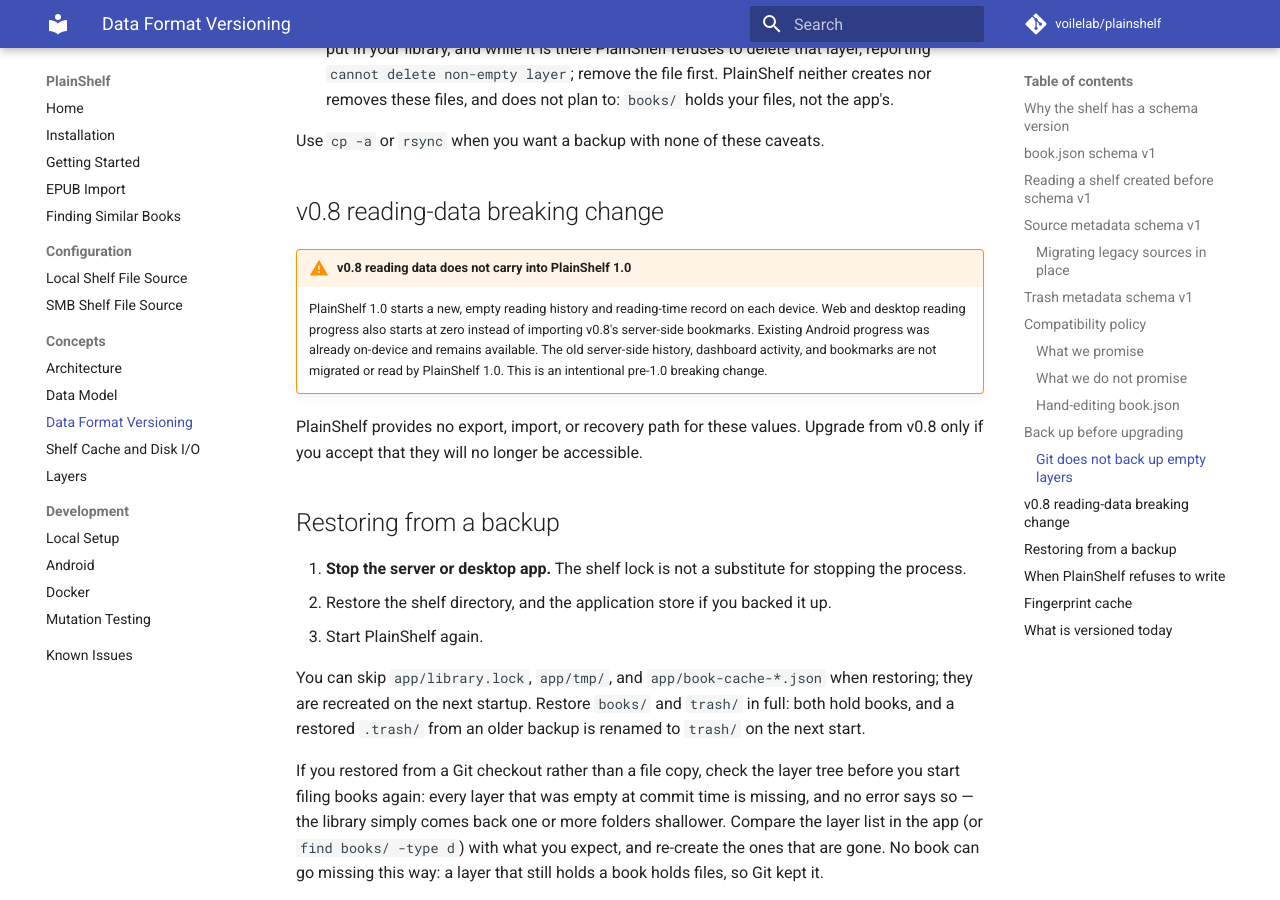
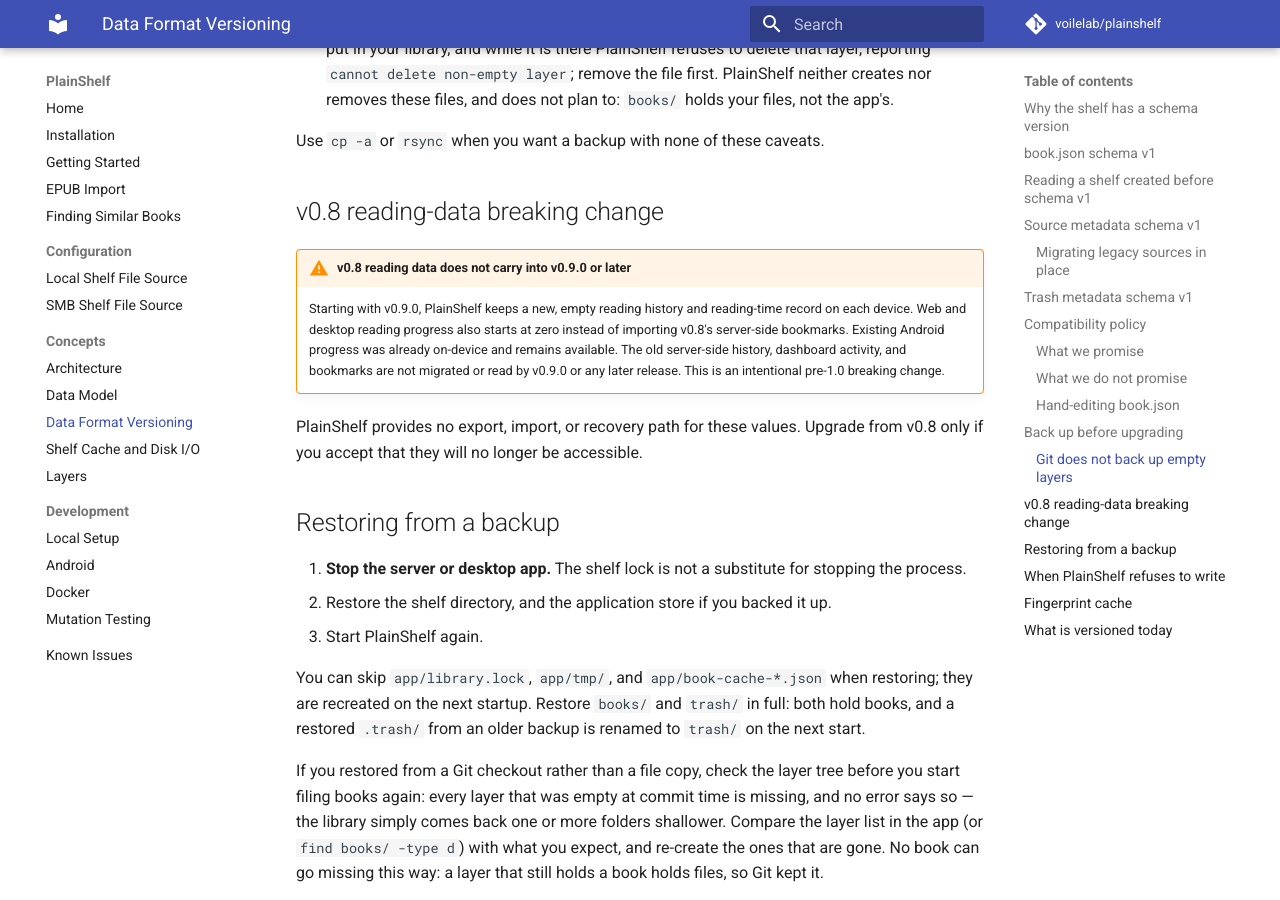
Before and after one commit to voilelab/plainshelf, an MkDocs documentation site: the page built from docs/concepts/data-format-versioning.md, in a window 1280 px wide and 900 px high, scrolled down 9336 px. Built offline with MkDocs 1.6.1 and Material for MkDocs 9.7.7, drawn with Linux system fonts in a browser that asks for light colours; comment, search, counter and statistics services are not loaded.

Commit message:
docs: name v0.9.0, not 1.0, as the v0.8 reading-data reset boundary
The v0.8 reading-data warnings said the reset lands "into PlainShelf 1.0",
which postponed a destructive boundary that already happened. CHANGELOG's
[v0.9.0] section (released 2026-08-15) carries the Breaking (pre-1.0) entries
that moved reading history, reading time, and progress to per-device storage
without migrating v0.8's server-side values. A user upgrading v0.8 -> the
already-released v0.9.0 loses that data now, so both warning boxes now name
v0.9.0 (and later) as the boundary instead of a future 1.0.

Docs only; mkdocs build --strict passes.

Co-Authored-By: Claude Opus 4.8 <noreply@anthropic.com>
Claude-Session: https://claude.ai/code/session_01Mh4QV2uXWJpLg9NvyFryYD

```diff
--- a/docs/concepts/data-format-versioning.md
+++ b/docs/concepts/data-format-versioning.md
@@ -416,13 +416,14 @@ Use `cp -a` or `rsync` when you want a backup with none of these caveats.
 
 ## v0.8 reading-data breaking change
 
-!!! warning "v0.8 reading data does not carry into PlainShelf 1.0"
-    PlainShelf 1.0 starts a new, empty reading history and reading-time record
-    on each device. Web and desktop reading progress also starts at zero instead
-    of importing v0.8's server-side bookmarks. Existing Android progress was
-    already on-device and remains available. The old server-side history,
-    dashboard activity, and bookmarks are not migrated or read by PlainShelf 1.0.
-    This is an intentional pre-1.0 breaking change.
+!!! warning "v0.8 reading data does not carry into v0.9.0 or later"
+    Starting with v0.9.0, PlainShelf keeps a new, empty reading history and
+    reading-time record on each device. Web and desktop reading progress also
+    starts at zero instead of importing v0.8's server-side bookmarks. Existing
+    Android progress was already on-device and remains available. The old
+    server-side history, dashboard activity, and bookmarks are not migrated or
+    read by v0.9.0 or any later release. This is an intentional pre-1.0 breaking
+    change.
 
 PlainShelf provides no export, import, or recovery path for these values.
 Upgrade from v0.8 only if you accept that they will no longer be accessible.
```
Also changed, not shown: docs/installation.md (+2 -2 lines).
